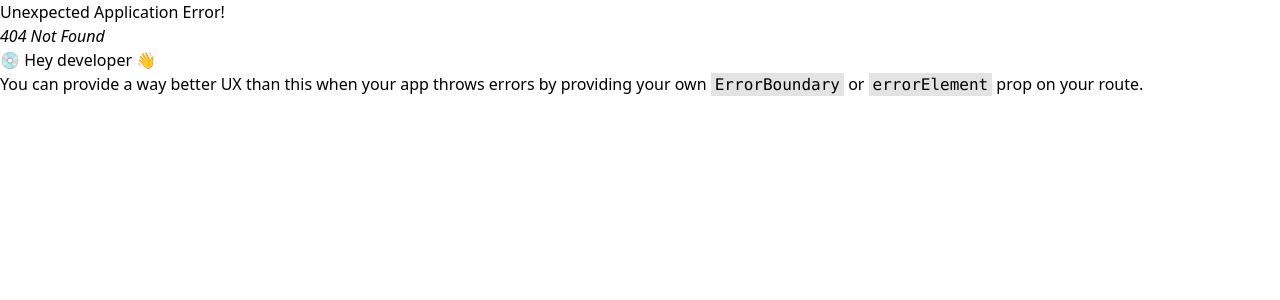
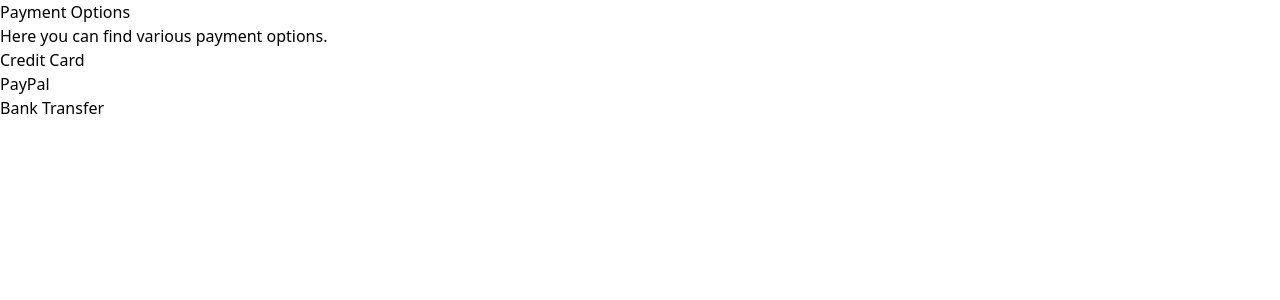
Before and after one commit to Enstorm5/Fitness, a React (Vite) app: page /payment in a window 1280 px wide. Before the commit this address had no page. Shown: the top 300 px of the page. Built offline with nearby package versions, Linux system fonts and the light colour scheme.

Commit message:
"PaymentOptionAvailable"

```diff
--- a/src/components/HeaderContent/NavBar.jsx
+++ b/src/components/HeaderContent/NavBar.jsx
@@ -51,6 +51,9 @@
         <div className="px-4 py-2 rounded-lg hover:bg-green-600 transition duration-300">
           <MenuItems linkname="Delete Account" url="/delete-account" />
         </div>
+        <div className="px-4 py-2 rounded-lg hover:bg-green-600 transition duration-300">
+          <MenuItems linkname="Payment" url="/payment" />
+        </div>
       </div>
     </nav>
   );
--- a/src/main.jsx
+++ b/src/main.jsx
@@ -8,6 +8,7 @@
 import SelectTrainer from './pages/SelectTrainer.jsx';
 import BookingCalendar from './pages/BookingCalendar.jsx';
 import DeleteAccount from './pages/DeleteAccount.jsx';
+import Payment from './pages/Payment.jsx';
 
 import './index.css'
 import {
@@ -48,6 +49,10 @@
     path: "/delete-account",
     element: <DeleteAccount />,
   },
+  {
+    path: "/payment",
+    element: <Payment />,
+  },
 
 
 ]);
--- /dev/null
+++ b/src/pages/Payment.jsx
@@ -0,0 +1,17 @@
+import React from 'react';
+
+const Payment = () => {
+  return (
+    <div>
+      <h1>Payment Options</h1>
+      <p>Here you can find various payment options.</p>
+      <ul>
+        <li>Credit Card</li>
+        <li>PayPal</li>
+        <li>Bank Transfer</li>
+      </ul>
+    </div>
+  );
+};
+
+export default Payment;
```
